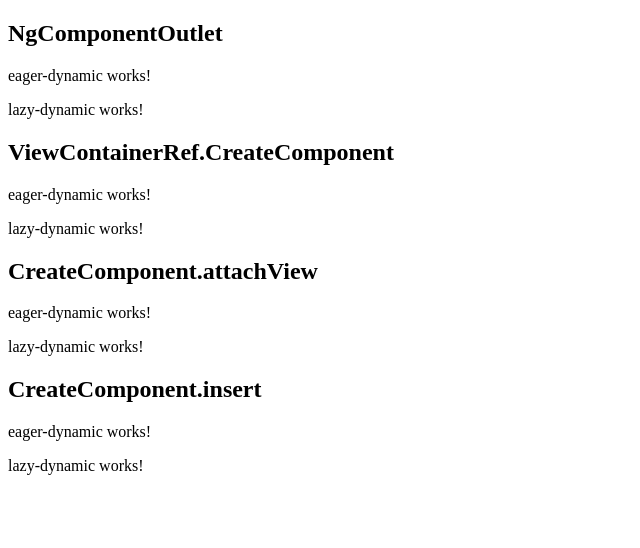
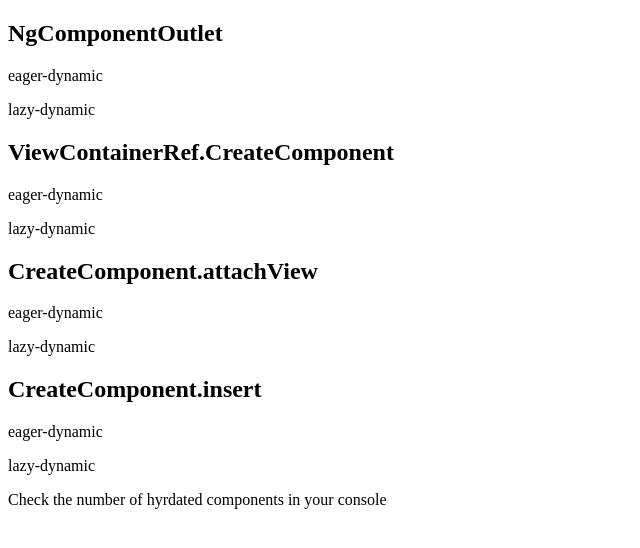
Before and after one commit to koenig-dominik/ng-hydration-regression, an Angular app: page / in a window 1280 px wide. Shown: the top 548 px of the page, without its empty margins (0-640 px from the left). Built offline with nearby package versions, Linux system fonts and the light colour scheme.

Commit message:
fix: testing procedure unclear

```diff
--- a/src/app/app.component.ts
+++ b/src/app/app.component.ts
@@ -24,6 +24,8 @@ import { from, map, tap } from 'rxjs';
     <h2>CreateComponent.insert</h2>
     <ng-template #eagerComponentHost3></ng-template>
     <ng-template #lazyComponentHost3></ng-template>
+
+    <p>Check the number of hyrdated components in your console</p>
   `,
   styles: [],
 })
--- a/src/app/eager-dynamic/eager-dynamic.component.ts
+++ b/src/app/eager-dynamic/eager-dynamic.component.ts
@@ -7,7 +7,7 @@ import { ChangeDetectionStrategy, Component } from '@angular/core';
     imports: [
         CommonModule,
     ],
-    template: `<p>eager-dynamic works!</p>`,
+    template: `<p>eager-dynamic</p>`,
     styleUrl: './eager-dynamic.component.css',
     changeDetection: ChangeDetectionStrategy.OnPush,
 })
--- a/src/app/lazy-dynamic/lazy-dynamic.component.ts
+++ b/src/app/lazy-dynamic/lazy-dynamic.component.ts
@@ -7,7 +7,7 @@ import { ChangeDetectionStrategy, Component } from '@angular/core';
     imports: [
         CommonModule,
     ],
-    template: `<p>lazy-dynamic works!</p>`,
+    template: `<p>lazy-dynamic</p>`,
     styleUrl: './lazy-dynamic.component.css',
     changeDetection: ChangeDetectionStrategy.OnPush,
 })
```
